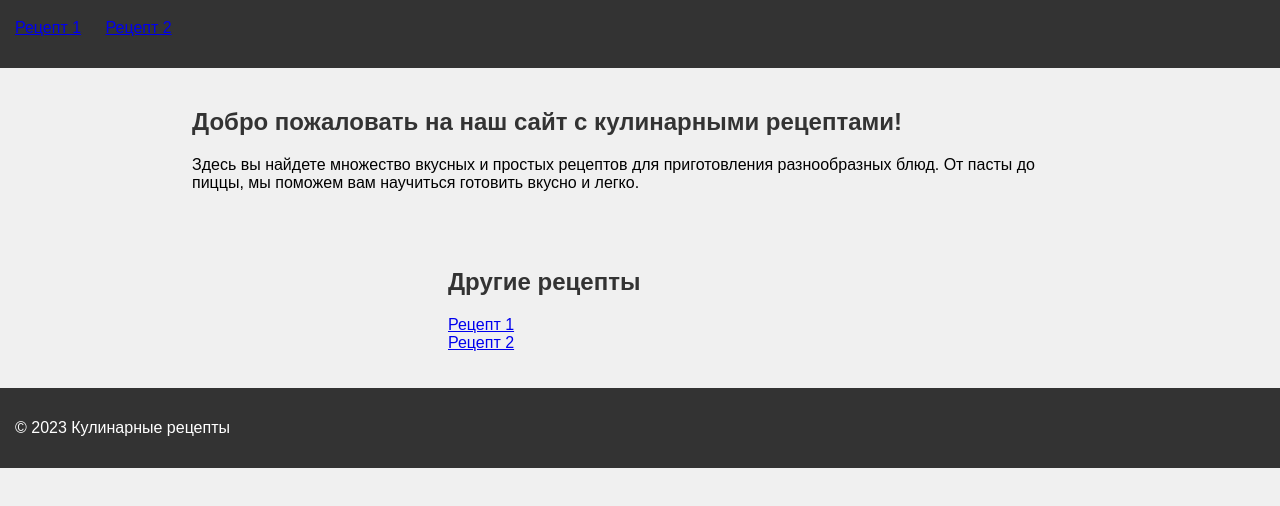
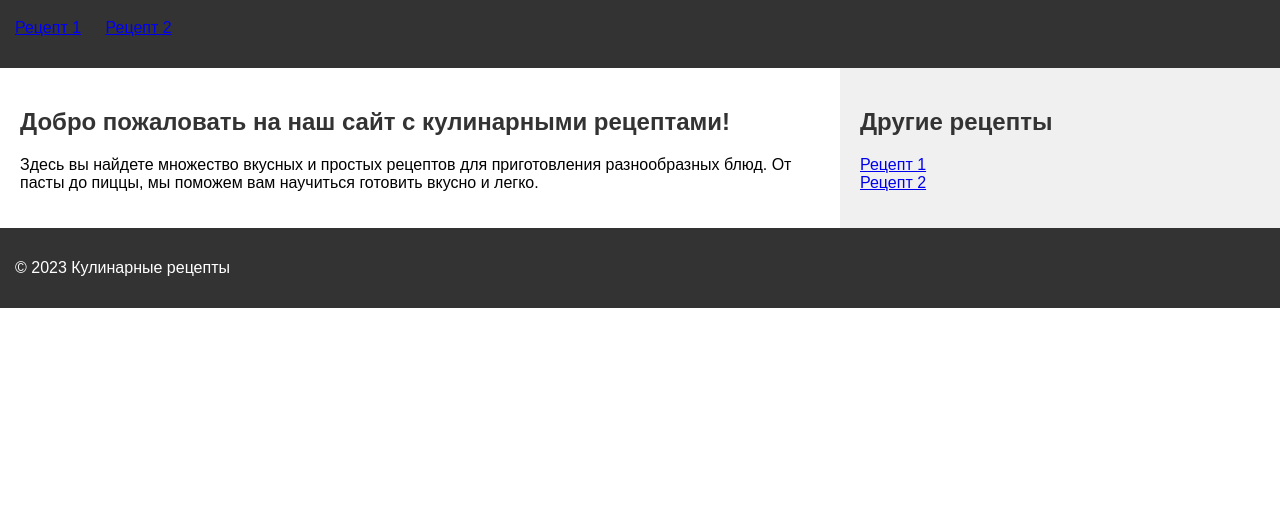
Before and after one commit to comuntim/alexeev-221-3210-web-dev-2023-3, a plain HTML site: page index.html in a window 1280 px wide. Shown: the part 76-582 px from the top of the page. Drawn offline with Linux system fonts and the light colour scheme.

Commit message:
Update style.css

```diff
--- a/style.css
+++ b/style.css
@@ -2,7 +2,6 @@ body {
     font-family: Arial, sans-serif;
     margin: 0;
     padding: 0;
-    background-color: #f0f0f0;
 }
 
 header, footer {
@@ -25,25 +24,24 @@ nav ul li {
     margin-right: 20px;
 }
 
-/* Флексбоксы ниже*/
+/* Флексбоксы */
 .flex-container {
     display: flex;
-    flex-direction: column;
-    align-items: center;
 }
 
 .main-content {
-    width: 70%;
+    flex: 2;
     padding: 20px;
 }
 
 .sidebar {
-    width: 30%;
+    flex: 1;
     background-color: #f0f0f0;
     padding: 20px;
 }
 
 @media print {
+
     body {
         font-size: 14pt;
         background: none;
@@ -53,4 +51,5 @@ nav ul li {
     a {
         display: none;
     }
+
 }
```
